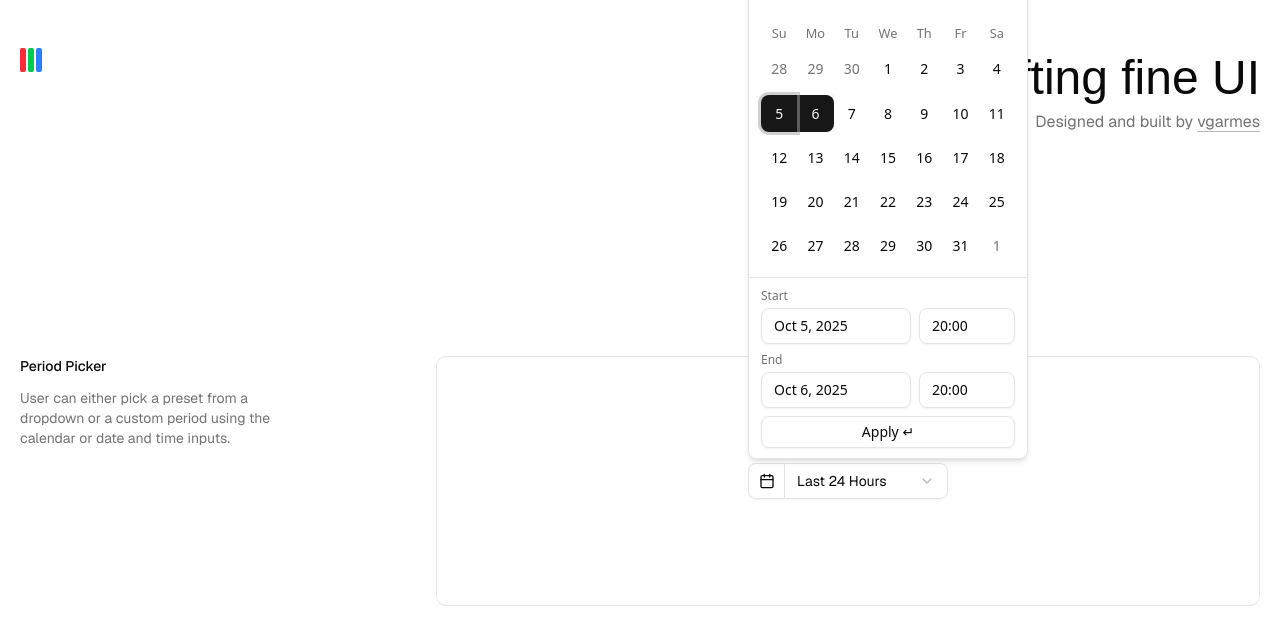
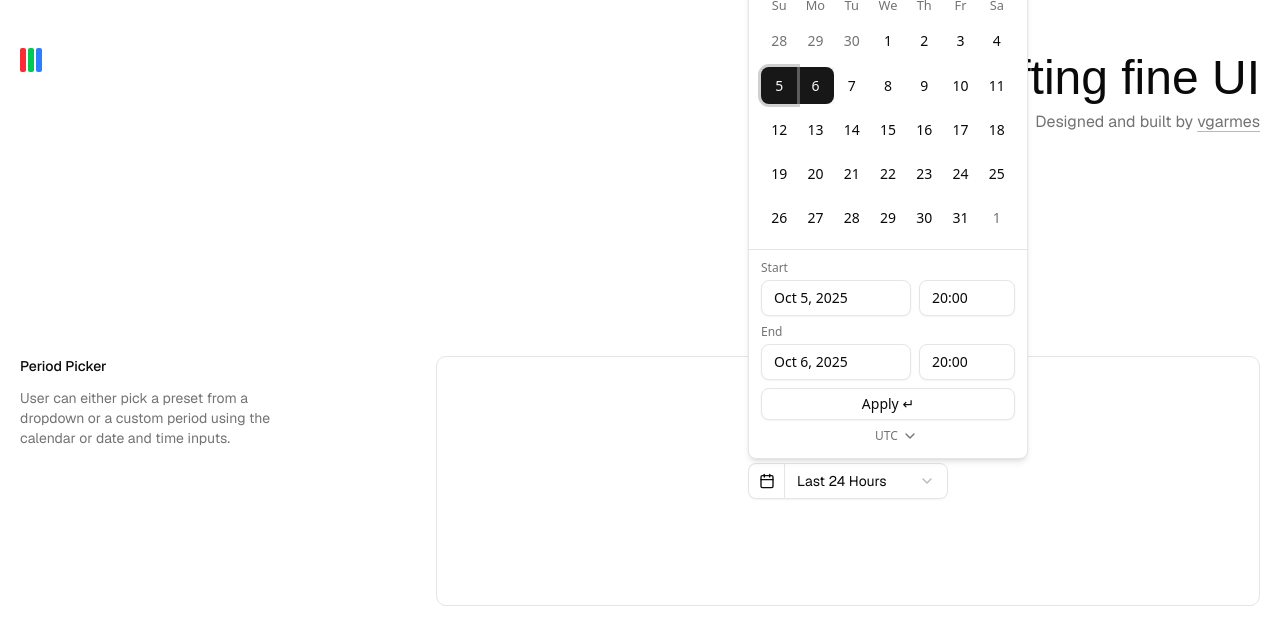
Before and after one commit to vgarmes/ui-lab, a Next.js app: page / in a window 1280 px wide. Both pictures are taken after a click on the button 766 px from the left and 481 px from the top of the page. Shown: the top 644 px of the page. Built offline with nearby package versions, Linux system fonts and the light colour scheme; a web font is replaced by a local one.

Commit message:
feat: timezone selector

```diff
--- a/src/app/layout.tsx
+++ b/src/app/layout.tsx
@@ -1,6 +1,6 @@
 import type { Metadata } from "next";
 import { Geist, Geist_Mono, DM_Serif_Text } from "next/font/google";
-import "./globals.css";
+import "@/styles/globals.css";
 import { ThemeProvider } from "@/components/theme-provider";
 
 const geistSans = Geist({
--- a/src/app/page.tsx
+++ b/src/app/page.tsx
@@ -1,9 +1,9 @@
 "use client";
 
-import PeriodPicker, { Preset } from "@/components/period-picker";
+import PeriodPicker, { Preset } from "@/components/date-range-picker";
 import { roundToNearestHours, subDays, subHours } from "date-fns";
 import { useState } from "react";
-import { DateRange } from "react-day-picker";
+import type { DateRange } from "react-day-picker";
 
 function generatePresets(): Preset[] {
   const endDate = roundToNearestHours(new Date());
--- a/src/components/period-picker.tsx
+++ b/src/components/date-range-picker/index.tsx
@@ -1,7 +1,7 @@
 "use client";
 
 import * as React from "react";
-import { CalendarIcon } from "lucide-react";
+import { CalendarIcon, ChevronDown } from "lucide-react";
 import { Button } from "@/components/ui/button";
 import { Calendar } from "@/components/ui/calendar";
 import {
@@ -16,17 +16,18 @@ import {
   SelectItem,
   SelectTrigger,
   SelectValue,
-} from "./ui/select";
+} from "../ui/select";
 import { DateRange } from "react-day-picker";
 import { isAfter, isSameSecond } from "date-fns";
 import { cn } from "@/lib/utils";
-import { Input } from "./ui/input";
+import { Input } from "../ui/input";
 
-function formatDate(date: Date | undefined) {
+function formatDate(date: Date | undefined, timeZone = "UTC") {
   if (!date) {
     return "";
   }
   return date.toLocaleDateString("en-US", {
+    timeZone,
     dateStyle: "medium",
   });
 }
@@ -52,12 +53,13 @@ function isValidTime(time: string): boolean {
   return timeRegex.test(time);
 }
 
-function formatTime(date: Date | undefined) {
+function formatTime(date: Date | undefined, timeZone = "UTC") {
   if (!date) {
     return "";
   }
 
   return date.toLocaleTimeString("en-US", {
+    timeZone,
     hour: "2-digit",
     minute: "2-digit",
     hourCycle: "h23",
@@ -82,6 +84,7 @@ interface FormValues {
   startTime: string;
   endValue: string;
   endTime: string;
+  timeZone: string;
 }
 
 type FormErrors = Record<keyof FormValues, string | null>;
@@ -111,12 +114,14 @@ function parseFormValues({
   startTime,
   endValue,
   endTime,
+  timeZone,
 }: FormValues): ParseDateTimesReturnValue {
   const errors: FormErrors = {
     startValue: null,
     endValue: null,
     startTime: null,
     endTime: null,
+    timeZone: null,
   };
 
   if (!isValidDate(new Date(startValue))) {
@@ -151,8 +156,13 @@ function parseFormValues({
     };
   }
 
-  const startDate = new Date(`${startValue} ${startTime}`);
-  const endDate = new Date(`${endValue} ${endTime}`);
+  const startDate = new Date(
+    `${startValue} ${startTime}${timeZone === "UTC" ? " UTC" : ""}`,
+  );
+
+  const endDate = new Date(
+    `${endValue} ${endTime}${timeZone === "UTC" ? " UTC" : ""}`,
+  );
 
   return {
     data: { startDate, endDate },
@@ -200,6 +210,7 @@ const InputPicker: React.FC<{
   defaultValue: DateRange;
   onApplyChanges: (range: DateRange) => void;
 }> = ({ defaultValue, onApplyChanges }) => {
+  const selectRef = React.useRef<HTMLSelectElement>(null);
   const [showError, setShowError] = React.useState<boolean>(false);
 
   const [formData, setFormData] = React.useState<FormValues>({
@@ -209,6 +220,7 @@ const InputPicker: React.FC<{
       defaultValue.from === undefined ? "" : formatTime(defaultValue.from),
     endValue: defaultValue.to === undefined ? "" : formatDate(defaultValue.to),
     endTime: defaultValue.to === undefined ? "" : formatTime(defaultValue.to),
+    timeZone: "UTC",
   });
 
   const { data, errors, success } = parseFormValues(formData);
@@ -230,6 +242,33 @@ const InputPicker: React.FC<{
   const handlePartialChange = (values: Partial<FormValues>) => {
     setFormData({ ...formData, ...values });
   };
+
+  const handleTimezoneChange = (newTimezone: string) => {
+    setFormData({
+      startValue: formatDate(data?.startDate, newTimezone),
+      startTime: formatTime(data?.startDate, newTimezone),
+      endValue: formatDate(data?.endDate, newTimezone),
+      endTime: formatTime(data?.endDate, newTimezone),
+      timeZone: newTimezone,
+    });
+  };
+
+  const options = React.useMemo(() => {
+    const localTimezone = Intl.DateTimeFormat().resolvedOptions().timeZone;
+
+    return [
+      { label: "UTC", value: "UTC" },
+      { label: `Local (${localTimezone})`, value: localTimezone },
+    ];
+  }, []);
+
+  const width = React.useMemo(() => {
+    const labelLength =
+      options.find((option) => option.value === formData.timeZone)?.label
+        .length ?? 0;
+    // 6px per character is assumed
+    return labelLength <= 3 ? "54px" : `${8 + 6 * labelLength + 18}px`;
+  }, [formData.timeZone, options]);
 
   return (
     <form className="space-y-2 px-3 py-2.5" onSubmit={onSubmit}>
@@ -302,9 +341,36 @@ const InputPicker: React.FC<{
           />
         </div>
       </div>
-      <Button variant="outline" className="w-full" size="sm" type="submit">
+      <Button variant="outline" className="mb-1 w-full" size="sm" type="submit">
         Apply ↵
       </Button>
+      <div className="flex justify-center pl-4">
+        <div className="group relative flex items-center [--themed-border:transparent]">
+          <select
+            ref={selectRef}
+            className={cn(
+              "text-muted-foreground h-6 cursor-pointer appearance-none truncate rounded pr-[22px] pl-1.5 text-xs transition-all outline-none",
+              "shadow-[0_0_0_1px_var(--themed-border,_var(--ds-gray-alpha-400))] hover:[--themed-border:var(--ds-gray-alpha-500)] focus:shadow-(--ds-focus-border)",
+            )}
+            style={{
+              width,
+            }}
+            value={formData.timeZone}
+            onChange={(e) => {
+              handleTimezoneChange(e.target.value);
+            }}
+          >
+            {options.map((option) => (
+              <option key={option.value} value={option.value}>
+                {option.label}
+              </option>
+            ))}
+          </select>
+          <span className="transition-color text-muted-foreground group-hover:text-foreground pointer-events-none absolute right-[5px] inline-flex">
+            <ChevronDown className="size-4" />
+          </span>
+        </div>
+      </div>
     </form>
   );
 };
--- a/src/app/globals.css
+++ b/src/styles/globals.css
@@ -1,5 +1,7 @@
 @import "tailwindcss";
 @import "tw-animate-css";
+
+@import "./vercel.css";
 
 @custom-variant dark (&:is(.dark *));
 
--- /dev/null
+++ b/src/styles/vercel.css
@@ -0,0 +1,59 @@
+:root {
+  --ds-gray-100-value: 0, 0%, 95%;
+  --ds-gray-200-value: 0, 0%, 92%;
+  --ds-gray-300-value: 0, 0%, 90%;
+  --ds-gray-400-value: 0, 0%, 92%;
+  --ds-gray-500-value: 0, 0%, 79%;
+  --ds-gray-600-value: 0, 0%, 66%;
+  --ds-gray-700-value: 0, 0%, 56%;
+  --ds-gray-800-value: 0, 0%, 49%;
+  --ds-gray-900-value: 0, 0%, 40%;
+  --ds-gray-1000-value: 0, 0%, 9%;
+  --ds-gray-alpha-100: #0000000d;
+  --ds-gray-alpha-200: #00000015;
+  --ds-gray-alpha-300: #0000001a;
+  --ds-gray-alpha-400: #00000014;
+  --ds-gray-alpha-500: #00000036;
+  --ds-gray-alpha-600: #00000057;
+  --ds-gray-alpha-700: #00000070;
+  --ds-gray-alpha-800: #00000082;
+  --ds-gray-alpha-900: #0000009c;
+  --ds-gray-alpha-1000: #000000e8;
+  --ds-gray-100: hsla(var(--ds-gray-100-value), 1);
+  --ds-gray-200: hsla(var(--ds-gray-200-value), 1);
+  --ds-gray-300: hsla(var(--ds-gray-300-value), 1);
+  --ds-gray-400: hsla(var(--ds-gray-400-value), 1);
+  --ds-gray-500: hsla(var(--ds-gray-500-value), 1);
+  --ds-gray-600: hsla(var(--ds-gray-600-value), 1);
+  --ds-gray-700: hsla(var(--ds-gray-700-value), 1);
+  --ds-gray-800: hsla(var(--ds-gray-800-value), 1);
+  --ds-gray-900: hsla(var(--ds-gray-900-value), 1);
+  --ds-gray-1000: hsla(var(--ds-gray-1000-value), 1);
+  --ds-focus-border:
+    0 0 0 1px var(--ds-gray-alpha-600), 0px 0px 0px 4px #00000029;
+}
+
+.dark {
+  --ds-gray-100-value: 0, 0%, 10%;
+  --ds-gray-200-value: 0, 0%, 12%;
+  --ds-gray-300-value: 0, 0%, 16%;
+  --ds-gray-400-value: 0, 0%, 18%;
+  --ds-gray-500-value: 0, 0%, 27%;
+  --ds-gray-600-value: 0, 0%, 53%;
+  --ds-gray-700-value: 0, 0%, 56%;
+  --ds-gray-800-value: 0, 0%, 49%;
+  --ds-gray-900-value: 0, 0%, 63%;
+  --ds-gray-1000-value: 0, 0%, 93%;
+  --ds-gray-alpha-100: #ffffff0f;
+  --ds-gray-alpha-200: #ffffff17;
+  --ds-gray-alpha-300: #ffffff21;
+  --ds-gray-alpha-400: #ffffff24;
+  --ds-gray-alpha-500: #ffffff3d;
+  --ds-gray-alpha-600: #ffffff82;
+  --ds-gray-alpha-700: #ffffff8a;
+  --ds-gray-alpha-800: #ffffff78;
+  --ds-gray-alpha-900: #ffffff9c;
+  --ds-gray-alpha-1000: #ffffffeb;
+  --ds-focus-border:
+    0 0 0 1px var(--ds-gray-alpha-600), 0px 0px 0px 4px #ffffff3d;
+}
```
